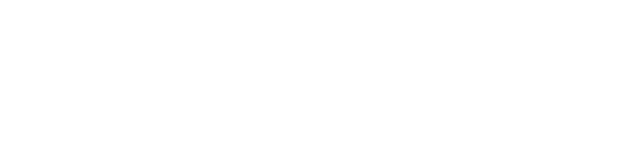
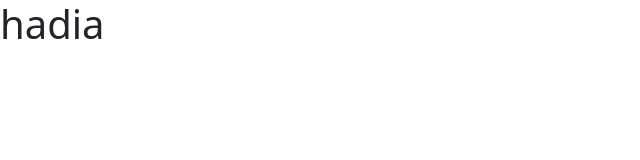
Before and after one commit to ItsAbdullah098/Eproject-Web, a plain HTML site: page index.html in a window 1280 px wide. Shown: the whole page, without its empty margins (0-640 px from the left). Drawn offline with nearby package versions, Linux system fonts and the light colour scheme.

Commit message:
i can do

```diff
--- a/index.html
+++ b/index.html
@@ -10,6 +10,8 @@
   <script src="https://stackpath.bootstrapcdn.com/bootstrap/5.0.0-alpha1/js/bootstrap.min.js" integrity="sha384-oesi62hOLfzrys4LxRF63OJCXdXDipiYWBnvTl9Y9/TRlw5xlKIEHpNyvvDShgf/" crossorigin="anonymous"></script>
 </head >
 <body>
+  <h1>hadia</h1>
+
 
 
 
```
